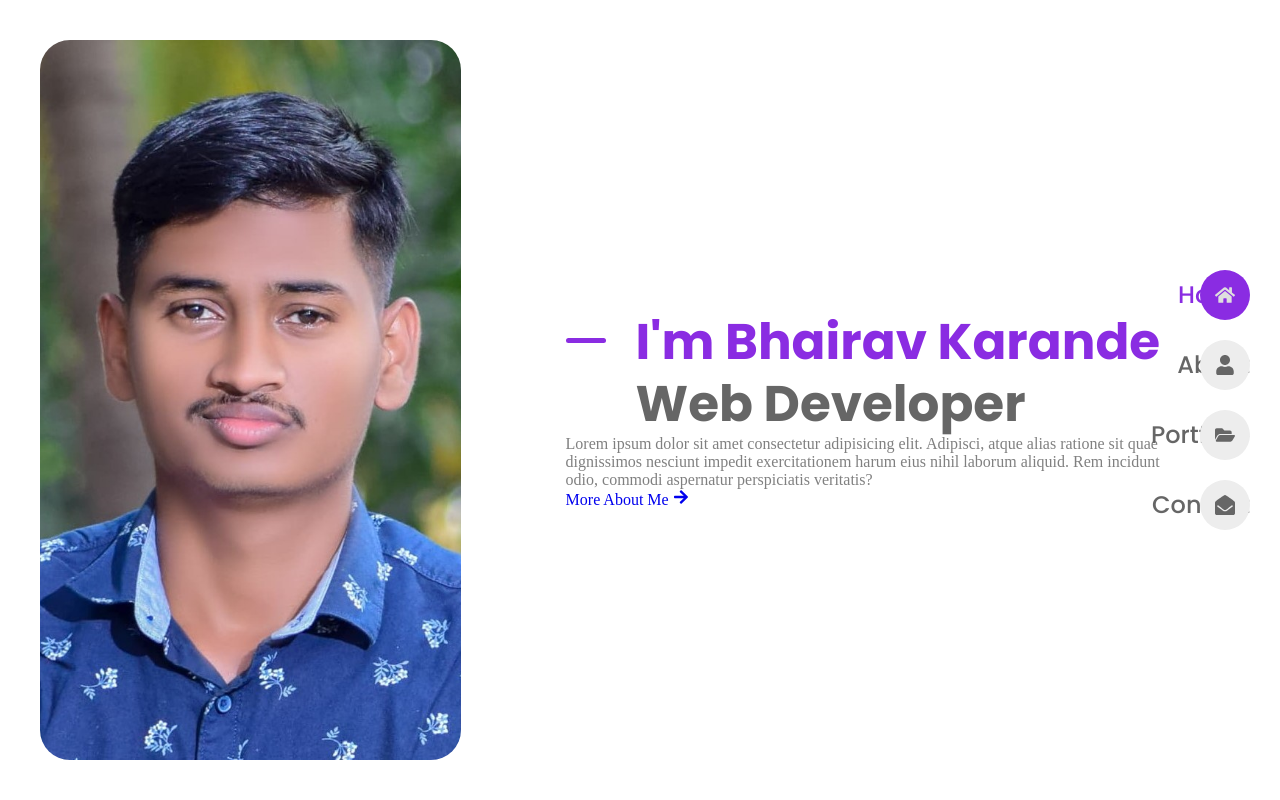
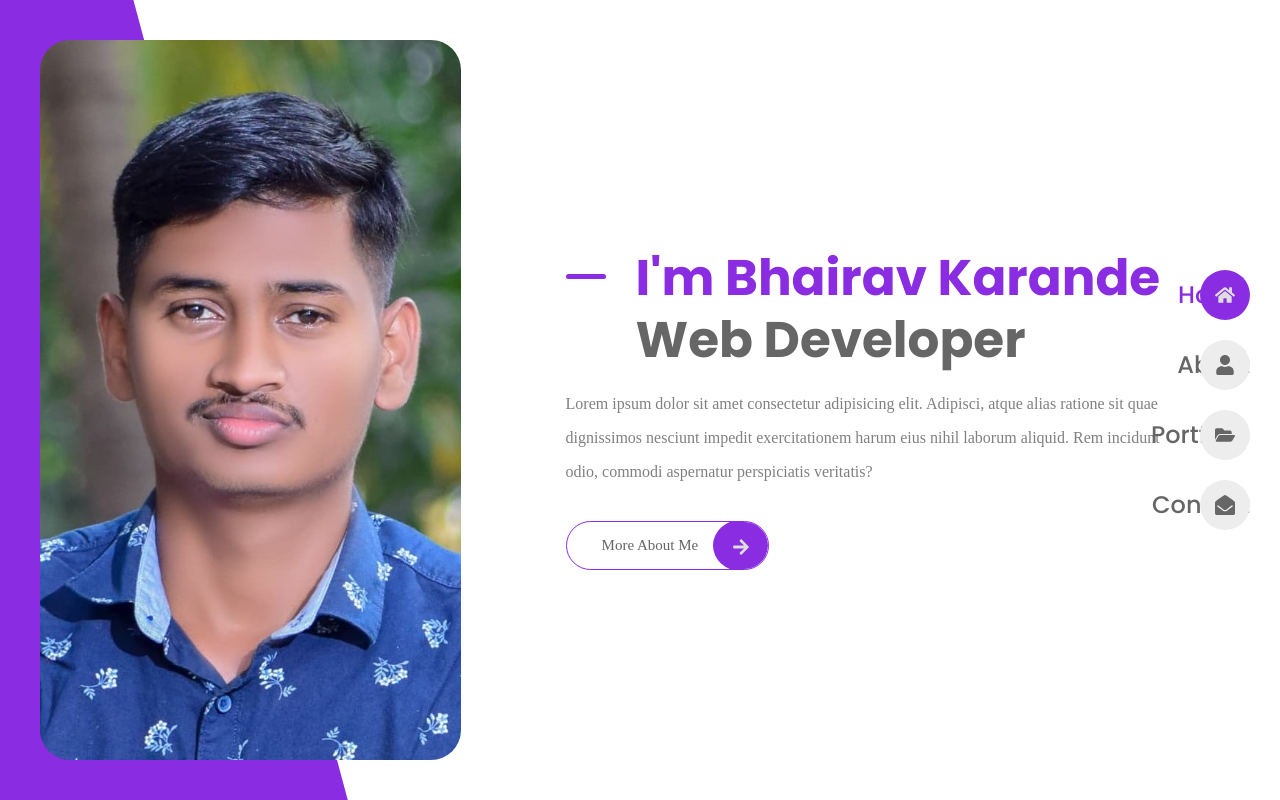
Before and after one commit to bhairav1999/Portfolio1.1, a React (Vite) app: page / in a window 1280 px wide. Built offline with nearby package versions, Linux system fonts and the light colour scheme.

Commit message:
Home page design complete

```diff
--- a/src/App.css
+++ b/src/App.css
@@ -93,9 +93,53 @@
 .grid {
   display: grid;
   gap: 30px;
-
 }
 
-.section{
+.section {
   padding-block: 70px;
 }
+
+.button {
+  display: inline-block;
+  color: var(--title-color);
+  border: 1px solid var(--first-color);
+  border-radius: 35px;
+  padding: 15px 70px 15px 35px;
+  font-family: var(var(--second-font));
+  font-size: var(--small-font-size);
+  font-weight: var(--weight-500);
+  position: relative;
+  overflow: hidden;
+  transition: all 0.25s ease-in-out;
+}
+
+.button:hover {
+  color: var(--text-white);
+}
+
+.button::before {
+  content: "";
+  position: absolute;
+  inset: 0;
+  background-color: var(--first-color);
+  transform: translateX(100%);
+  z-index: -1;
+  transition: all 0.3s ease-out;
+}
+
+.button:hover::before {
+  transform: translateX(0);
+}
+
+.button-icon {
+  background-color: var(--first-color);
+  position: absolute;
+  inset-block: -2px;
+  right: 0;
+  width: 55px;
+  border-radius: 50%;
+  color: var(--text-white);
+  font-size: var(--large-font-size);
+  text-align: center;
+  line-height: 60px;
+}
--- a/src/pages/home/Home.css
+++ b/src/pages/home/Home.css
@@ -10,6 +10,7 @@
   object-fit: cover;
   border-radius: 30px;
   box-shadow: 0 0 8px hsla(0 0% 0% 0.3);
+  z-index: 1;
 }
 
 .home-data {
@@ -40,7 +41,17 @@
   background-color: var(--first-color);
 }
 
-.home--description {
+.home-description {
     line-height: 2.125;
-    margin-block:;
+    margin-block:16px 32px;
 }
+
+.color-block{
+    position: fixed;
+    height: 200%;
+    width: 100%;
+    background-color: var(--first-color);
+    top: -50%;
+    left: -83%;
+    transform: rotate(-15deg);
+}
--- a/src/pages/home/Home.jsx
+++ b/src/pages/home/Home.jsx
@@ -21,11 +21,13 @@
             commodi aspernatur perspiciatis veritatis?
           </p>
           <Link to="/about" className="button">
-            More About Me <span className="button-icon"></span>
-            <FaArrowRight />
+            More About Me <span className="button-icon"><FaArrowRight /></span>
+
           </Link>
         </div>
       </div>
+
+      <div className="color-block"></div>
     </section>
   );
 };
```
